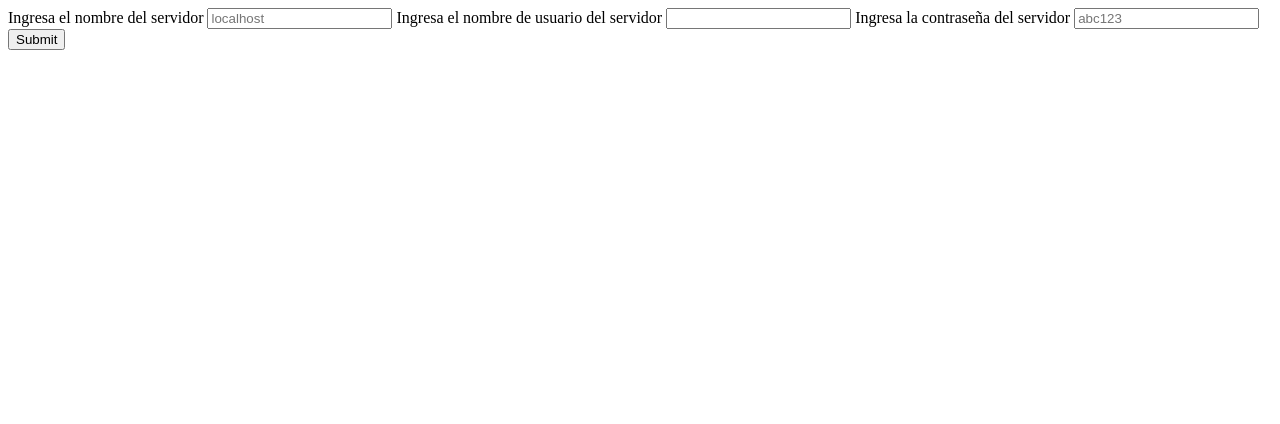
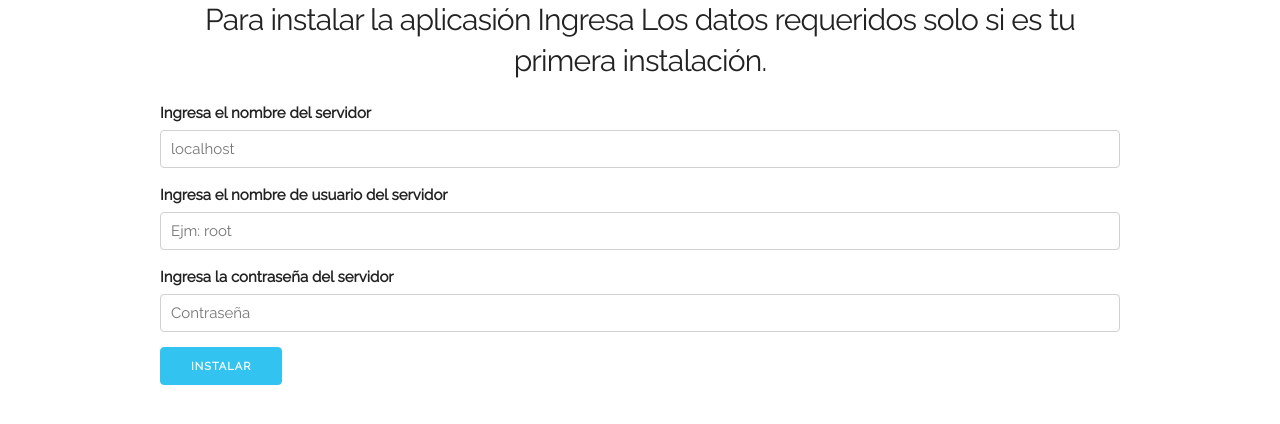
Before and after one commit to Yulizperez/App_Calidad, a PHP site: page /app_calidad/instalacion/instalacion.php in a window 1280 px wide. Shown: the top 424 px of the page. Run offline with PHP 8.4, Linux system fonts and the light colour scheme; some libraries are stand-ins or nearby versions.

Commit message:
Add files via upload

```diff
--- a/instalacion/baseDeDatos.php
+++ b/instalacion/baseDeDatos.php
@@ -10,7 +10,7 @@ class Create_database
 
     public function __construct($host,$user,$password)
     {
-        $this->pdo = new PDO('mysql:host='.$host.':8080'.';', $user, $password);
+        $this->pdo = new PDO('mysql:host='.$host.';', $user, $password);
     }
     //creamos la base de datos y las tablas que necesitemos
     public function my_db()
--- a/instalacion/configuracion.php
+++ b/instalacion/configuracion.php
@@ -7,6 +7,6 @@ $db = new Create_database($host,$user,$password);
 $db->my_db();
 $db->clie();
 
-echo "Base de datos creada con exito";
+echo "La base de datos se ha creado con éxito";
 
 //header('Location: PSP0/../../../index.php');
--- a/instalacion/instalacion.php
+++ b/instalacion/instalacion.php
@@ -2,7 +2,14 @@
 <html lang="es">
 <head>
     <meta charset="UTF-8">
+    <meta name="viewport"
+          content="width=device-width, user-scalable=no, initial-scale=1.0, maximum-scale=1.0, minimum-scale=1.0">
+    <meta http-equiv="X-UA-Compatible" content="ie=edge">
 
+    <link rel="stylesheet" href="../../assets/css/normalize.css">
+    <link rel="stylesheet" href="https://cdnjs.cloudflare.com/ajax/libs/skeleton/2.0.4/skeleton.css">
+    <link href="https://fonts.googleapis.com/css?family=Raleway" rel="stylesheet">
+     <link rel="stylesheet" href="../../assets/css/instalacion.css" />
 
     <title>Instalador</title>
 </head>
@@ -10,6 +17,8 @@
 <div class="container center">
     <div class="row">
         <div class="two-half column" >
+
+            <h4 align="center" >Para instalar la aplicasión Ingresa Los datos requeridos solo si es tu primera instalación.</h4>
 
              <form action="configuracion.php" method="post">
                 <div class="row" >
@@ -19,21 +28,22 @@
                         <input class="u-full-width" type="text" name="host" placeholder="localhost" id="host">
 
                         <label for="user">Ingresa el nombre de usuario del servidor</label>
-                        <input class="u-full-width" type="text" name="user" laceholder="root" id="user">
+                        <input class="u-full-width" type="text" name="user" laceholder="root" placeholder="Ejm: root" id="user">
 
 
                         <label for="password">Ingresa la contraseña del servidor</label>
-                        <input class="u-full-width" type="password" name="password" placeholder="abc123" id="password">
+                        <input class="u-full-width" type="password" name="password" placeholder="Contraseña" id="password">
 
                     </div>
 
                 </div>
 
-                <input class="button-primary" type="submit" value="Submit">
+                <input class="button-primary" type="submit" value="Instalar">
             </form>
 
         </div>
     </div>
 </div>
 </body>
+
 </html>
```
